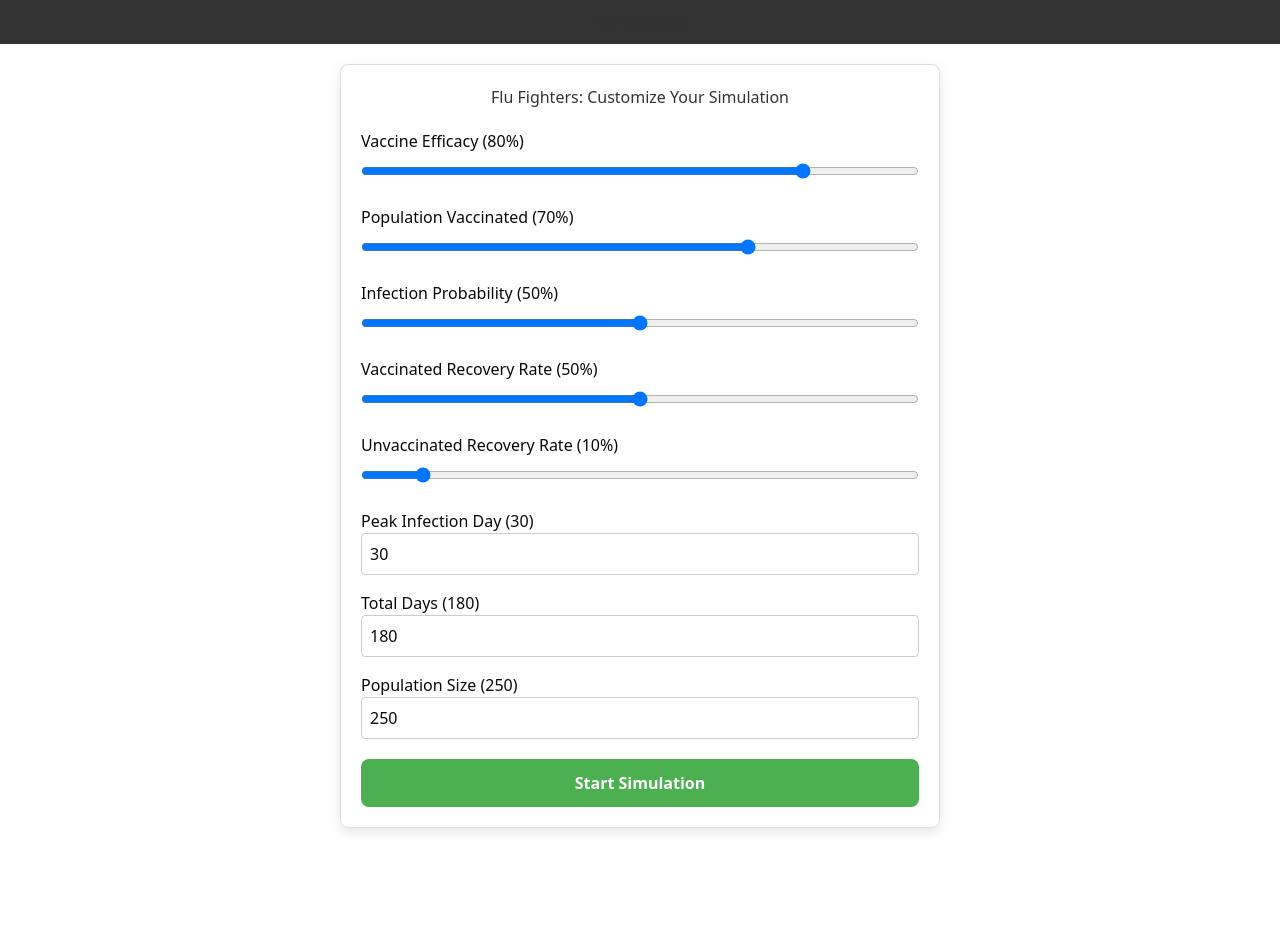
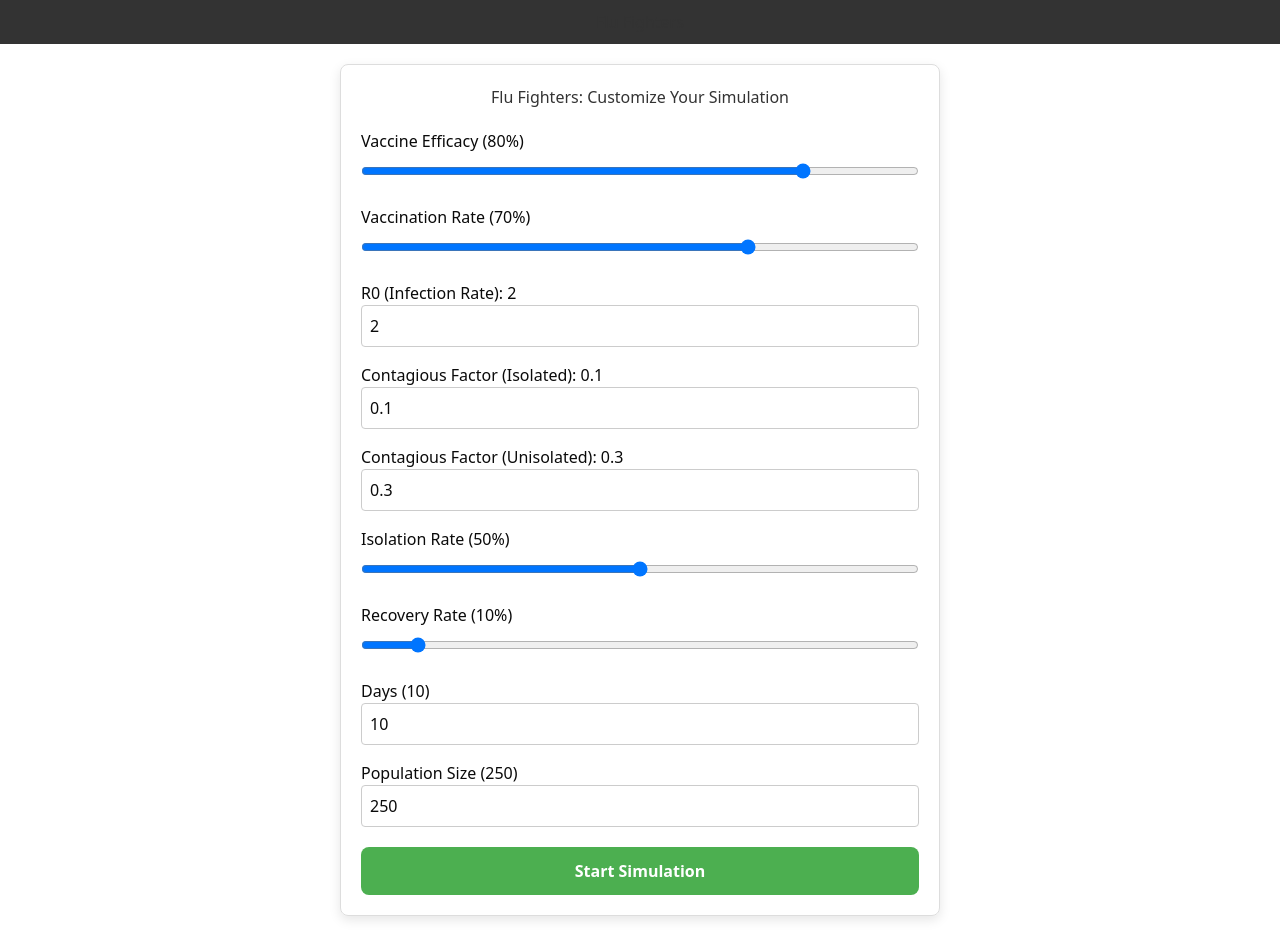
Before and after one commit to Denison-CS-349-Fall-2024/FluFlighters, a Next.js app: page / in a window 1280 px wide. Before the commit the page ends 848 px from the top, so only its background shows below. Built offline with nearby package versions, Linux system fonts and the light colour scheme.

Commit message:
Update for a new math logic

```diff
--- a/src/app/SimulationContext.tsx
+++ b/src/app/SimulationContext.tsx
@@ -5,12 +5,13 @@ import React, { createContext, useState, ReactNode } from "react";
 
 type SimulationParameters = {
   vaccineEfficacy: number;
-  populationVaccinated: number;
-  infectionProbability: number;
-  vaccinatedRecoveryRate: number;
-  unvaccinatedRecoveryRate: number;
-  peakInfectionDay: number;
-  totalDays: number;
+  vaccinationRate: number; // Rename for consistency
+  R0: number;
+  contagiousFactorForIso: number;
+  contagiousFactorForUniso: number;
+  isolationRate: number;
+  recoveryRate: number;
+  days: number;
   populationSize: number;
 };
 
@@ -21,12 +22,13 @@ type SimulationContextType = {
 
 const defaultParameters: SimulationParameters = {
   vaccineEfficacy: 0.8,
-  populationVaccinated: 0.7,
-  infectionProbability: 0.5,
-  vaccinatedRecoveryRate: 0.5,
-  unvaccinatedRecoveryRate: 0.1,
-  peakInfectionDay: 30,
-  totalDays: 180,
+  vaccinationRate: 0.7,
+  R0: 2.0,
+  contagiousFactorForIso: 0.1,
+  contagiousFactorForUniso: 0.3,
+  isolationRate: 0.5,
+  recoveryRate: 0.1,
+  days: 10,
   populationSize: 250,
 };
 
--- a/src/app/page.tsx
+++ b/src/app/page.tsx
@@ -3,7 +3,7 @@
 
 import { useState, useContext } from "react";
 import { useRouter } from "next/navigation";
-import { SimulationContext } from "./SimulationContext"; // Adjust the path if necessary
+import { SimulationContext } from "./SimulationContext";
 
 export default function Home() {
   const router = useRouter();
@@ -11,30 +11,30 @@ export default function Home() {
 
   // Local state variables for user inputs
   const [vaccineEfficacy, setVaccineEfficacy] = useState(parameters.vaccineEfficacy);
-  const [populationVaccinated, setPopulationVaccinated] = useState(parameters.populationVaccinated);
-  const [infectionProbability, setInfectionProbability] = useState(parameters.infectionProbability);
-  const [vaccinatedRecoveryRate, setVaccinatedRecoveryRate] = useState(parameters.vaccinatedRecoveryRate);
-  const [unvaccinatedRecoveryRate, setUnvaccinatedRecoveryRate] = useState(parameters.unvaccinatedRecoveryRate);
-  const [peakInfectionDay, setPeakInfectionDay] = useState(parameters.peakInfectionDay);
-  const [totalDays, setTotalDays] = useState(parameters.totalDays);
+  const [vaccinationRate, setVaccinationRate] = useState(parameters.vaccinationRate);
+  const [R0, setR0] = useState(parameters.R0);
+  const [contagiousFactorForIso, setContagiousFactorForIso] = useState(parameters.contagiousFactorForIso);
+  const [contagiousFactorForUniso, setContagiousFactorForUniso] = useState(parameters.contagiousFactorForUniso);
+  const [isolationRate, setIsolationRate] = useState(parameters.isolationRate);
+  const [recoveryRate, setRecoveryRate] = useState(parameters.recoveryRate);
+  const [days, setDays] = useState(parameters.days);
   const [populationSize, setPopulationSize] = useState(parameters.populationSize);
 
   // Update context and navigate to the simulation page
   const startSimulation = () => {
     setParameters({
       vaccineEfficacy,
-      populationVaccinated,
-      infectionProbability,
-      vaccinatedRecoveryRate,
-      unvaccinatedRecoveryRate,
-      peakInfectionDay,
-      totalDays,
+      vaccinationRate,
+      R0,
+      contagiousFactorForIso,
+      contagiousFactorForUniso,
+      isolationRate,
+      recoveryRate,
+      days,
       populationSize,
     });
     router.push("/simulation");
   };
-
-  //----
 
   return (
     <div
@@ -66,83 +66,27 @@ export default function Home() {
         </div>
 
         <div>
-          <label>
-            Population Vaccinated ({Math.round(populationVaccinated * 100)}%)
-          </label>
+          <label>Vaccination Rate ({Math.round(vaccinationRate * 100)}%)</label>
           <input
             type="range"
             min="0"
             max="1"
             step="0.01"
-            value={populationVaccinated}
-            onChange={(e) =>
-              setPopulationVaccinated(parseFloat(e.target.value))
-            }
+            value={vaccinationRate}
+            onChange={(e) => setVaccinationRate(parseFloat(e.target.value))}
             style={{ width: "100%" }}
           />
         </div>
 
         <div>
-          <label>
-            Infection Probability ({Math.round(infectionProbability * 100)}%)
-          </label>
-          <input
-            type="range"
-            min="0"
-            max="1"
-            step="0.01"
-            value={infectionProbability}
-            onChange={(e) =>
-              setInfectionProbability(parseFloat(e.target.value))
-            }
-            style={{ width: "100%" }}
-          />
-        </div>
-
-        <div>
-          <label>
-            Vaccinated Recovery Rate ({Math.round(vaccinatedRecoveryRate * 100)}
-            %)
-          </label>
-          <input
-            type="range"
-            min="0"
-            max="1"
-            step="0.01"
-            value={vaccinatedRecoveryRate}
-            onChange={(e) =>
-              setVaccinatedRecoveryRate(parseFloat(e.target.value))
-            }
-            style={{ width: "100%" }}
-          />
-        </div>
-
-        <div>
-          <label>
-            Unvaccinated Recovery Rate (
-            {Math.round(unvaccinatedRecoveryRate * 100)}%)
-          </label>
-          <input
-            type="range"
-            min="0"
-            max="1"
-            step="0.01"
-            value={unvaccinatedRecoveryRate}
-            onChange={(e) =>
-              setUnvaccinatedRecoveryRate(parseFloat(e.target.value))
-            }
-            style={{ width: "100%" }}
-          />
-        </div>
-
-        <div>
-          <label>Peak Infection Day ({peakInfectionDay})</label>
+          <label>R0 (Infection Rate): {R0}</label>
           <input
             type="number"
-            min="1"
-            max="20"
-            value={peakInfectionDay}
-            onChange={(e) => setPeakInfectionDay(parseInt(e.target.value))}
+            min="0.5"
+            max="5.0"
+            step="0.1"
+            value={R0}
+            onChange={(e) => setR0(parseFloat(e.target.value))}
             style={{
               width: "100%",
               padding: "8px",
@@ -153,13 +97,83 @@ export default function Home() {
         </div>
 
         <div>
-          <label>Total Days ({totalDays})</label>
+          <label>
+            Contagious Factor (Isolated): {contagiousFactorForIso}
+          </label>
           <input
             type="number"
-            min="10"
+            min="0.01"
+            max="1.0"
+            step="0.01"
+            value={contagiousFactorForIso}
+            onChange={(e) =>
+              setContagiousFactorForIso(parseFloat(e.target.value))
+            }
+            style={{
+              width: "100%",
+              padding: "8px",
+              borderRadius: "4px",
+              border: "1px solid #ccc",
+            }}
+          />
+        </div>
+
+        <div>
+          <label>
+            Contagious Factor (Unisolated): {contagiousFactorForUniso}
+          </label>
+          <input
+            type="number"
+            min="0.01"
+            max="1.0"
+            step="0.01"
+            value={contagiousFactorForUniso}
+            onChange={(e) =>
+              setContagiousFactorForUniso(parseFloat(e.target.value))
+            }
+            style={{
+              width: "100%",
+              padding: "8px",
+              borderRadius: "4px",
+              border: "1px solid #ccc",
+            }}
+          />
+        </div>
+
+        <div>
+          <label>Isolation Rate ({Math.round(isolationRate * 100)}%)</label>
+          <input
+            type="range"
+            min="0"
+            max="1"
+            step="0.01"
+            value={isolationRate}
+            onChange={(e) => setIsolationRate(parseFloat(e.target.value))}
+            style={{ width: "100%" }}
+          />
+        </div>
+
+        <div>
+          <label>Recovery Rate ({Math.round(recoveryRate * 100)}%)</label>
+          <input
+            type="range"
+            min="0.01"
+            max="1.0"
+            step="0.01"
+            value={recoveryRate}
+            onChange={(e) => setRecoveryRate(parseFloat(e.target.value))}
+            style={{ width: "100%" }}
+          />
+        </div>
+
+        <div>
+          <label>Days ({days})</label>
+          <input
+            type="number"
+            min="1"
             max="60"
-            value={totalDays}
-            onChange={(e) => setTotalDays(parseInt(e.target.value))}
+            value={days}
+            onChange={(e) => setDays(parseInt(e.target.value))}
             style={{
               width: "100%",
               padding: "8px",
@@ -173,9 +187,9 @@ export default function Home() {
           <label>Population Size ({populationSize})</label>
           <input
             type="number"
-            min="100"
-            max="1000000"
-            step="1000"
+            min="50"
+            max="10000"
+            step="50"
             value={populationSize}
             onChange={(e) => setPopulationSize(parseInt(e.target.value))}
             style={{
--- a/src/app/simulation/components/PopulationCanvas.tsx
+++ b/src/app/simulation/components/PopulationCanvas.tsx
@@ -1,43 +1,38 @@
+// app/simulation/components/PopulationCanvas.tsx
 import dynamic from "next/dynamic";
 import { useRef } from "react";
 import Person from "./Person";
 
-// Import `SketchProps` from `react-p5` if available to use as the type for Sketch
 import type { SketchProps } from "react-p5";
 
-// Dynamically import `react-p5` and provide the type explicitly
 const Sketch = dynamic<SketchProps>(() => import("react-p5").then((mod) => mod.default), {
   ssr: false,
 });
 
 type PopulationCanvasProps = {
   people: Person[];
+  parameters: {
+    vaccineEfficacy: number;
+    vaccinationRate: number;
     R0: number;
-  recoveryRate: number;
     contagiousFactorForIso: number;
     contagiousFactorForUniso: number;
     isolationRate: number;
-  vaccinationRate: number;
-  vaccineEfficacy: number;
-  totalDays: number;
+    recoveryRate: number;
+    days: number;
+    populationSize: number;
+  };
   updateChartData: (
-    healthy: number,
+    susceptible: number,
     infected: number,
     recovered: number,
-    frame: number
+    day: number
   ) => void;
 };
 
 export default function PopulationCanvas({
   people,
-  R0,
-  recoveryRate,
-  contagiousFactorForIso,
-  contagiousFactorForUniso,
-  isolationRate,
-  vaccinationRate,
-  vaccineEfficacy,
-  totalDays,
+  parameters,
   updateChartData,
 }: PopulationCanvasProps) {
   const frameCount = useRef(0);
@@ -50,9 +45,11 @@ export default function PopulationCanvas({
   const draw = (p5: any) => {
     p5.background(255);
 
-    let healthyCount = 0;
+    let susceptibleCount = 0;
     let infectedCount = 0;
     let recoveredCount = 0;
+
+    const day = Math.floor(frameCount.current / 30); // Assuming 30 frames per day
 
     // Iterate over each person and handle movement, display, and infection logic
     people.forEach((person) => {
@@ -63,30 +60,38 @@ export default function PopulationCanvas({
       person.tryToInfect(
         p5,
         people,
-        50, // Infection radius
-        R0 * (1 - isolationRate), // Adjusted infection probability
-        vaccineEfficacy
+        10, // Infection radius
+        parameters.R0,
+        parameters.vaccineEfficacy,
+        day,
+        parameters.contagiousFactorForIso,
+        parameters.contagiousFactorForUniso,
+        Math.floor(parameters.days / 2) // Peak day (assuming middle of the simulation)
       );
 
       // Handle recovery logic
-      person.recover(recoveryRate, recoveryRate * (1 - vaccinationRate));
+      person.recover(parameters.recoveryRate);
 
       // Count each status for chart data
-      if (person.status === "healthy") healthyCount++;
+      if (person.status === "susceptible") susceptibleCount++;
       if (person.status === "infected") infectedCount++;
       if (person.status === "recovered") recoveredCount++;
     });
 
-    frameCount.current++;
+    // Update chart data once per day
+    if (frameCount.current % 30 === 0) {
       updateChartData(
-      healthyCount,
+        susceptibleCount,
         infectedCount,
         recoveredCount,
-      frameCount.current
+        day
       );
+    }
 
-    if (frameCount.current > totalDays * 30) {
-      p5.noLoop(); // Stop the simulation after totalDays
+    frameCount.current++;
+
+    if (day > parameters.days) {
+      p5.noLoop(); // Stop the simulation after the specified number of days
     }
   };
 
--- a/src/app/simulation/components/SimulationControlsPopover.tsx
+++ b/src/app/simulation/components/SimulationControlsPopover.tsx
@@ -1,3 +1,4 @@
+// app/simulation/components/SimulationControlsPopover.tsx
 "use client";
 
 import { useState } from "react";
@@ -20,24 +21,26 @@ const SimulationControlsPop: React.FC<SimulationControlsPopoverProps> = ({
 
   // State variables for user inputs
   const [vaccineEfficacy, setVaccineEfficacy] = useState(0.8);
-  const [populationVaccinated, setPopulationVaccinated] = useState(0.7);
-  const [infectionProbability, setInfectionProbability] = useState(0.5);
-  const [vaccinatedRecoveryRate, setVaccinatedRecoveryRate] = useState(0.5);
-  const [unvaccinatedRecoveryRate, setUnvaccinatedRecoveryRate] = useState(0.1);
-  const [peakInfectionDay, setPeakInfectionDay] = useState(5);
-  const [totalDays, setTotalDays] = useState(30);
+  const [vaccinationRate, setVaccinationRate] = useState(0.7);
+  const [R0, setR0] = useState(2.0);
+  const [contagiousFactorForIso, setContagiousFactorForIso] = useState(0.1);
+  const [contagiousFactorForUniso, setContagiousFactorForUniso] = useState(0.3);
+  const [isolationRate, setIsolationRate] = useState(0.5);
+  const [recoveryRate, setRecoveryRate] = useState(0.1);
+  const [days, setDays] = useState(10);
   const [populationSize, setPopulationSize] = useState(250);
 
   // Start simulation with user inputs
   const startSimulation = () => {
     const parameters = {
       vaccineEfficacy,
-      populationVaccinated,
-      infectionProbability,
-      vaccinatedRecoveryRate,
-      unvaccinatedRecoveryRate,
-      peakInfectionDay,
-      totalDays,
+      vaccinationRate,
+      R0,
+      contagiousFactorForIso,
+      contagiousFactorForUniso,
+      isolationRate,
+      recoveryRate,
+      days,
       populationSize,
     };
     onStartSimulation(parameters);
@@ -59,9 +62,10 @@ const SimulationControlsPop: React.FC<SimulationControlsPopoverProps> = ({
         </Button>
       </PopoverTrigger>
       <PopoverContent className="sm:max-w-[425px]">
-      <div style={{ maxHeight: "500px", overflowY: "auto", padding: "20px" }}>
+        <div style={{ maxHeight: "500px", overflowY: "auto", padding: "20px" }}>
           <h4 className="font-medium leading-none">Edit Simulation Parameters</h4>
           <div style={{ display: "grid", gap: "16px", marginTop: "20px" }}>
+            {/* Vaccine Efficacy */}
             <div>
               <label>Vaccine Efficacy ({Math.round(vaccineEfficacy * 100)}%)</label>
               <input
@@ -75,84 +79,30 @@ const SimulationControlsPop: React.FC<SimulationControlsPopoverProps> = ({
               />
             </div>
 
+            {/* Vaccination Rate */}
             <div>
-              <label>
-                Population Vaccinated ({Math.round(populationVaccinated * 100)}%)
-              </label>
+              <label>Vaccination Rate ({Math.round(vaccinationRate * 100)}%)</label>
               <input
                 type="range"
                 min="0"
                 max="1"
                 step="0.01"
-                value={populationVaccinated}
-                onChange={(e) =>
-                  setPopulationVaccinated(parseFloat(e.target.value))
-                }
+                value={vaccinationRate}
+                onChange={(e) => setVaccinationRate(parseFloat(e.target.value))}
                 style={{ width: "100%" }}
               />
             </div>
 
+            {/* R0 */}
             <div>
-              <label>
-                Infection Probability ({Math.round(infectionProbability * 100)}%)
-              </label>
-              <input
-                type="range"
-                min="0"
-                max="1"
-                step="0.01"
-                value={infectionProbability}
-                onChange={(e) =>
-                  setInfectionProbability(parseFloat(e.target.value))
-                }
-                style={{ width: "100%" }}
-              />
-            </div>
-
-            <div>
-              <label>
-                Vaccinated Recovery Rate (
-                {Math.round(vaccinatedRecoveryRate * 100)}%)
-              </label>
-              <input
-                type="range"
-                min="0"
-                max="1"
-                step="0.01"
-                value={vaccinatedRecoveryRate}
-                onChange={(e) =>
-                  setVaccinatedRecoveryRate(parseFloat(e.target.value))
-                }
-                style={{ width: "100%" }}
-              />
-            </div>
-
-            <div>
-              <label>
-                Unvaccinated Recovery Rate (
-                {Math.round(unvaccinatedRecoveryRate * 100)}%)
-              </label>
-              <input
-                type="range"
-                min="0"
-                max="1"
-                step="0.01"
-                value={unvaccinatedRecoveryRate}
-                onChange={(e) =>
-                  setUnvaccinatedRecoveryRate(parseFloat(e.target.value))
-                }
-                style={{ width: "100%" }}
-              />
-            </div>
-
-            <div>
-              <label>Peak Infection Day ({peakInfectionDay})</label>
+              <label>R0 (Infection Rate): {R0}</label>
               <input
                 type="number"
-                min="1"
-                max="20"
-                value={peakInfectionDay}
-                onChange={(e) => setPeakInfectionDay(parseInt(e.target.value))}
+                min="0.5"
+                max="5.0"
+                step="0.1"
+                value={R0}
+                onChange={(e) => setR0(parseFloat(e.target.value))}
                 style={{
                   width: "100%",
                   padding: "8px",
@@ -162,14 +112,18 @@ const SimulationControlsPop: React.FC<SimulationControlsPopoverProps> = ({
               />
             </div>
 
+            {/* Contagious Factor (Isolated) */}
             <div>
-              <label>Total Days ({totalDays})</label>
+              <label>Contagious Factor (Isolated): {contagiousFactorForIso}</label>
               <input
                 type="number"
-                min="10"
-                max="60"
-                value={totalDays}
-                onChange={(e) => setTotalDays(parseInt(e.target.value))}
+                min="0.01"
+                max="1.0"
+                step="0.01"
+                value={contagiousFactorForIso}
+                onChange={(e) =>
+                  setContagiousFactorForIso(parseFloat(e.target.value))
+                }
                 style={{
                   width: "100%",
                   padding: "8px",
@@ -179,13 +133,81 @@ const SimulationControlsPop: React.FC<SimulationControlsPopoverProps> = ({
               />
             </div>
 
+            {/* Contagious Factor (Unisolated) */}
+            <div>
+              <label>Contagious Factor (Unisolated): {contagiousFactorForUniso}</label>
+              <input
+                type="number"
+                min="0.01"
+                max="1.0"
+                step="0.01"
+                value={contagiousFactorForUniso}
+                onChange={(e) =>
+                  setContagiousFactorForUniso(parseFloat(e.target.value))
+                }
+                style={{
+                  width: "100%",
+                  padding: "8px",
+                  borderRadius: "4px",
+                  border: "1px solid #ccc",
+                }}
+              />
+            </div>
+
+            {/* Isolation Rate */}
+            <div>
+              <label>Isolation Rate ({Math.round(isolationRate * 100)}%)</label>
+              <input
+                type="range"
+                min="0"
+                max="1"
+                step="0.01"
+                value={isolationRate}
+                onChange={(e) => setIsolationRate(parseFloat(e.target.value))}
+                style={{ width: "100%" }}
+              />
+            </div>
+
+            {/* Recovery Rate */}
+            <div>
+              <label>Recovery Rate ({Math.round(recoveryRate * 100)}%)</label>
+              <input
+                type="range"
+                min="0.01"
+                max="1.0"
+                step="0.01"
+                value={recoveryRate}
+                onChange={(e) => setRecoveryRate(parseFloat(e.target.value))}
+                style={{ width: "100%" }}
+              />
+            </div>
+
+            {/* Days */}
+            <div>
+              <label>Days ({days})</label>
+              <input
+                type="number"
+                min="1"
+                max="60"
+                value={days}
+                onChange={(e) => setDays(parseInt(e.target.value))}
+                style={{
+                  width: "100%",
+                  padding: "8px",
+                  borderRadius: "4px",
+                  border: "1px solid #ccc",
+                }}
+              />
+            </div>
+
+            {/* Population Size */}
             <div>
               <label>Population Size ({populationSize})</label>
               <input
                 type="number"
-                min="100"
-                max="1000000"
-                step="1000"
+                min="50"
+                max="10000"
+                step="50"
                 value={populationSize}
                 onChange={(e) => setPopulationSize(parseInt(e.target.value))}
                 style={{
--- a/src/app/simulation/page.tsx
+++ b/src/app/simulation/page.tsx
@@ -7,15 +7,16 @@ import SimulationControlsPop from "./components/SimulationControlsPopover";
 import { v4 as uuidv4 } from "uuid";
 import { SimulationContext } from "../SimulationContext"; // Adjust the path if necessary
 
-// Define the types
+// Updated SimulationParameters type
 type SimulationParameters = {
   vaccineEfficacy: number;
-  populationVaccinated: number;
-  infectionProbability: number;
-  vaccinatedRecoveryRate: number;
-  unvaccinatedRecoveryRate: number;
-  peakInfectionDay: number;
-  totalDays: number;
+  vaccinationRate: number; // Renamed from populationVaccinated
+  R0: number;
+  contagiousFactorForIso: number;
+  contagiousFactorForUniso: number;
+  isolationRate: number;
+  recoveryRate: number;
+  days: number;
   populationSize: number;
 };
 
```
Also changed, not shown: src/app/simulation/components/Person.ts (+34 -14 lines), src/app/simulation/components/SimulationControls.tsx (+22 -23 lines). Lines whose indentation alone changed are shown as unchanged.
